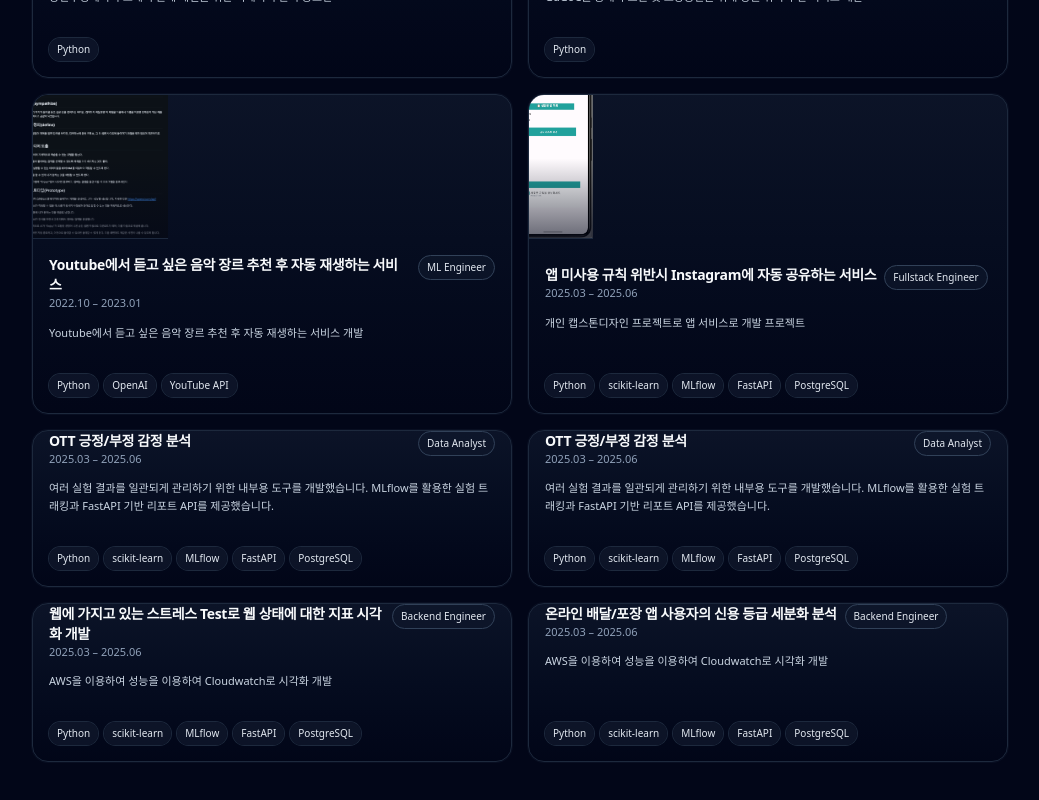
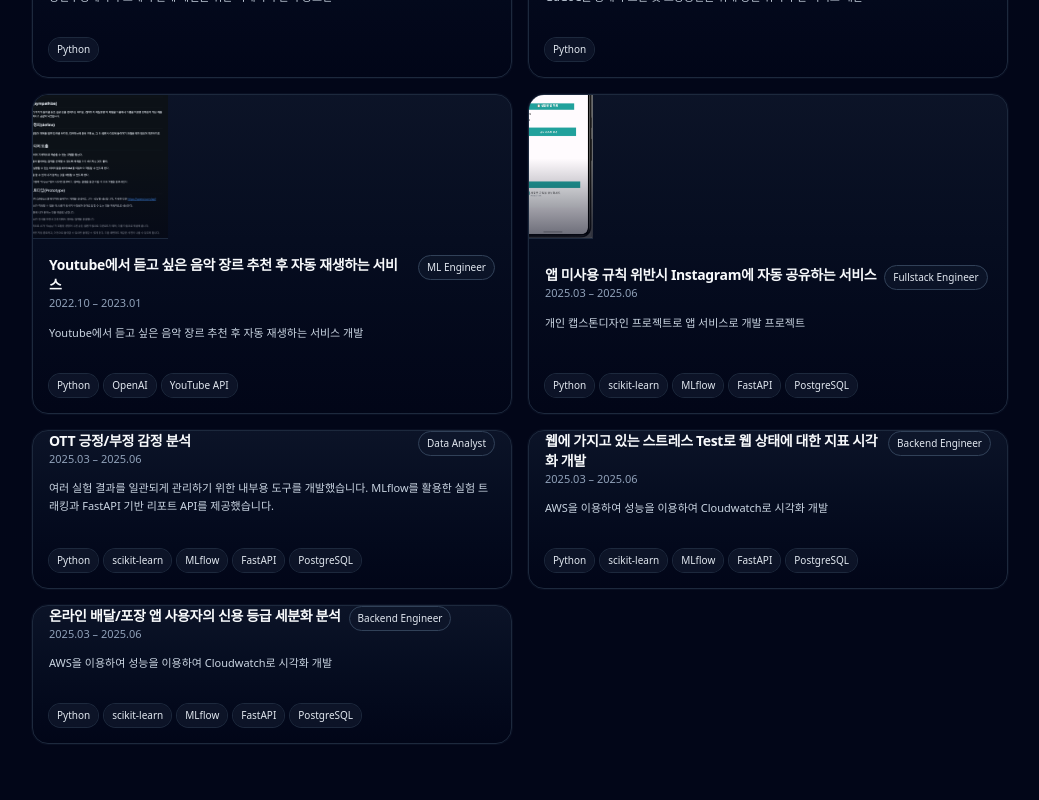
Before and after one commit to H-Software224/my_portfolio_cursor, a React (Vite) app in the folder client/: page / in a window 1280 px wide. Shown: the part 4610-5410 px from the top of the page, without its empty margins (120-1159 px from the left). Built offline with nearby package versions, Linux system fonts and the light colour scheme.

Commit message:
Remove outdated project details and enhance key identifiers for improved rendering in the Projects section.

```diff
--- a/client/src/sections/Projects.tsx
+++ b/client/src/sections/Projects.tsx
@@ -292,34 +292,6 @@ const projects: Project[] = [
     ],
   },
   {
-    name: 'OTT 긍정/부정 감정 분석',
-    period: '2025.03 – 2025.06',
-    role: 'Data Analyst',
-    subtitle: 'OTT에 대해서 도구',
-    teamSize: '2명 (ML Engineer 2)',
-    techStack: ['Python', 'scikit-learn', 'MLflow', 'FastAPI', 'PostgreSQL'],
-    description:
-      '여러 실험 결과를 일관되게 관리하기 위한 내부용 도구를 개발했습니다. ' +
-      'MLflow를 활용한 실험 트래킹과 FastAPI 기반 리포트 API를 제공했습니다.',
-    background:
-      '2023 년 기준으로 방송매체 이용행태조사를 결과를 통해서 10 ~ 20 대가 가장 많이 시청하고 있었습니다. 유튜브, 넷플릭스, 티빙이 가장 대표적으로 보고 있는 OTT 매체들이다. 하지만, 이러한 OTT 매체들도 긍정적인 영향인 것도 있고, 부정적인 영향에 미치는 것이 있어서 궁금하여서 이 연구를 진행하였습니다.',
-    problem:
-      'PD 들은 자본력으로 앞세운 OTT 의 콘텐츠 시장 잠식에 대해서 TV 시청자들의 이탈과 방송사 수익 감소, 흥미위주의 콘텐츠 증가, 방송 프로그램 품질 저하의 결과로 이어지기도 한다. 그리고 OTT 의존 심화로 인하여 이를 대응하기가 어려워지고 있다는 것이 지금도 해결되고 있는 과제입니다. 지금 OTT 의 무분별한 시청 및 정보에 대한 이슈에 대해서 긍정적인지 부정적인지 파악 못하고 OTT 에 의존하는 경향이 늘어나고 있다.',
-    process: [
-      '가설 1: OTT 매체에 대한 뉴스 기사로 OTT 매체에 대한 긍정적 부정적 반응 예측 그리고 연도에 따라서 이 데이터를 통해 감정적으로 긍정인지 부정인지 가장 영향이 있는 요인이라고 알게 되었다. 그리고 연도에 따라 ott 에 대해서 내용이 긍정인지 부정인지 시간대에서 가장 영향이 작용된다는 것을 알 수 있다.',
-      '가설 2: OTT 에서 언급된 OTT 와 뉴스 제목 및 뉴스 내용에 언급된 OTT 가 사용된 키워드 빈도에 따라 OTT 가 긍정적인지 부정적인지가 달라진다. k_cluster 의 개수가 높아질수록 훨씬 모델 성능이 높아진다는 것을 알 수 있다. 그리고 제목, 내용에 언급된 ott 매체의 키워드에 언급하는 데에 있어서 유의미한 차이가 있으며, ott 매체에 있는 키워드가 긍정인지 부정인지에 따라 차이가 있으며, 영향이 있습니다. DBSCAN 도 마찬가지로 epsilon, minPts 를 각각 0.3, 2 로 가정하였을 때 DBSCAN 기법을 이용하여 군집끼리 하여 comment_ott_keyword 의 수가 군집 수가 2 개보다 넘게 분포되어 있습니다.',
-      '가설 3: OTT 매체들에 언급되는 콘텐츠에 긍정적인지 부정적인지 키워드에 따라 긍정적인지 부정적인지에 따라 달라진다. Text Analysis 을 이용해서 하였을 때 추출한 품사 태깅으로 명사를 추출하였을 때 수치를 측정한 결과 거의 1 과 가까운 지표로 나오게 되어있지만, 가장 빈도가 있는 단어들이 긍정, 부정에 관련된 단어가 아니라는 점에서 이 가설을 결론 내는 데에 있어 빈도가 가장 큰 단어들에 속하지 않지만, 키워드를 통해서 긍정 부정을 판별할 수 있다는 것은 사실입니다'
-    ],
-    results: [
-      '이를 분석한 결과 가장 빈도가 많이 나온 키워드들로 학습이 되어서 긍정 부정을 판별할 수 있다는 것임을 알 수 있습니다.',
-      '이 본론의 결과를 통해서 이 분석은 OTT 에 대한 이슈들을 모아서 사람들에게 무분별하게 OTT 를 보지 않고 OTT 에 대해서 시간이 지나면서 긍정, 부정의 흐름이 변화에 영향에 미친다는 것을 보여주었다.',
-      '그리고 OTT 에 대해서 많이 언급하거나 적게 언급할수록 더욱 강조를 해주어 이 OTT 가 얼마나 중요하게 평가로 인식 받고 있는지도 보여줄 수 있다는 것을 알 수 있었다.',
-      '이 분석을 통해서 나중에 OTT 에 대한 이슈로 감성 분석하는 데에 있어서 텍스트 키워드에 대해 긍정 부정에 직접적인 단어 및 직접적으로 작용되지 않은 단어가 얼마나 감성 분석에 대해서 영향에 미치는지에 대해서 이 연구를 통해 알고 싶었다.',
-      '또한, 언론에 있는 시간대 (년, 월, 일)들도 OTT 에 대한 이슈에 긍정인지 부정인지 영향력을 확인해 보고 싶었다.',
-      '그리고 제목 및 내용이 얼마나 OTT 에 대해서 얼마나 언급되고 있는지 얼마나 강조하느냐에 따라서 영향력을 미치고 있는지 알고 싶었습니다.',
-    ],
-  },
-  {
     name: '웹에 가지고 있는 스트레스 Test로 웹 상태에 대한 지표 시각화 개발',
     period: '2025.03 – 2025.06',
     role: 'Backend Engineer',
@@ -451,7 +423,7 @@ export function Projects() {
         <div className="grid gap-4 lg:grid-cols-2">
           {projects.map((project, index) => (
             <motion.button
-              key={project.name}
+              key={`${project.name}-${project.period}-${index}`}
               type="button"
               variants={cardVariants}
               initial="hidden"
@@ -664,7 +636,7 @@ export function Projects() {
                           <ol className="space-y-2 text-[11px] text-slate-300">
                             {selectedProject.process.map((step, index) => (
                               <li
-                                key={step}
+                                key={`process-${index}-${step.substring(0, 20)}`}
                                 className="flex gap-2 rounded-lg bg-slate-900/80 p-2"
                               >
                                 <span className="mt-[2px] inline-flex h-5 w-5 flex-none items-center justify-center rounded-full bg-sky-500/20 text-[10px] font-semibold text-sky-300">
@@ -688,9 +660,9 @@ export function Projects() {
                             Results & Insights
                           </h4>
                           <ul className="space-y-2 text-[11px] text-slate-300">
-                            {selectedProject.results.map((item) => (
+                            {selectedProject.results.map((item, index) => (
                               <li
-                                key={item}
+                                key={`result-${index}-${item.substring(0, 20)}`}
                                 className="flex gap-2 rounded-lg bg-slate-900/80 p-2"
                               >
                                 <span className="mt-[3px] inline-flex h-2 w-2 flex-none rounded-full bg-emerald-400" />
```
